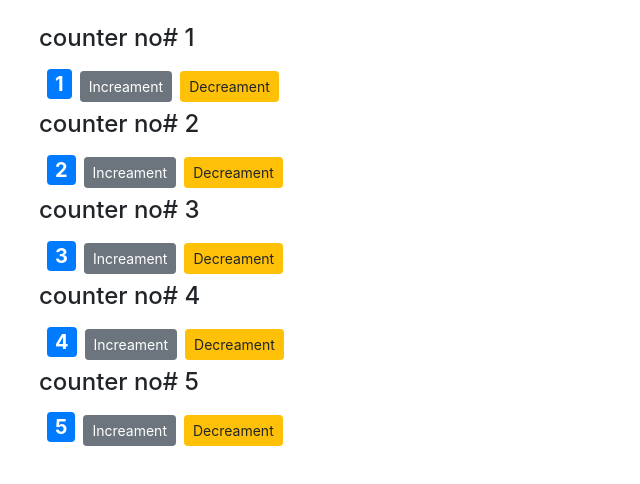
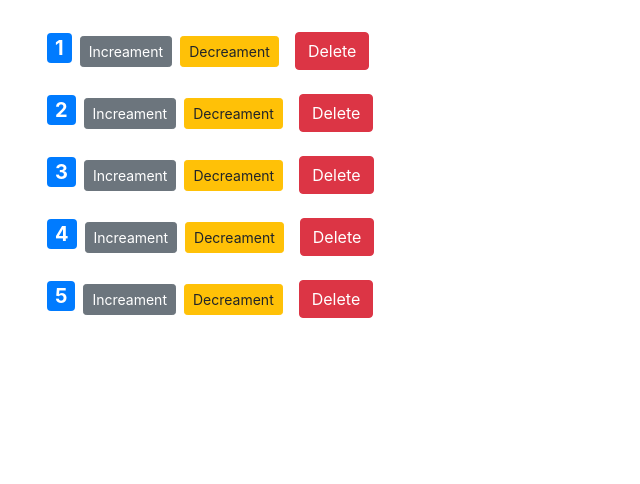
Before and after one commit to sameerasad/Vidly, a React (Create React App) app: page / in a window 1280 px wide. Shown: the top 484 px of the page, without its empty margins (0-640 px from the left). Built offline with nearby package versions, Linux system fonts and the light colour scheme.

Commit message:
raising and handling events

```diff
--- a/src/components/counter.jsx
+++ b/src/components/counter.jsx
@@ -53,6 +53,7 @@ const renderTags=()=>{
            <span style={{fontSize:20}} className={getBadgeClasses()} > {formatCount()}</span>
            <button className="btn btn-secondary btn-sm" onClick={()=>{Increament({id:1})}} >Increament</button>
            <button className="btn btn-warning m-2 btn-sm" onClick={()=>{Decreament({id:1})}} >Decreament</button>
+           <button className="btn btn-danger sm m-2"onClick={()=>{props.onDelete()}} >Delete</button>
 
         </div>
     )
--- a/src/components/counters.jsx
+++ b/src/components/counters.jsx
@@ -2,12 +2,24 @@ import React,{ useState} from 'react'
 import Counter from "./counter"
 
 export default function Counters() {
-const [counters, setCounters] = useState([{id:1,value:1},{id:2,value:2},{id:3,value:3},{id:4,value:4},{id:5,value:5}])
+const [counters, setCounters] = useState(
+  [
+  {id:1,value:1},
+  {id:2,value:2},
+  {id:3,value:3},
+  {id:4,value:4},
+  {id:5,value:5}
+])
 
-    return (
-        <div>
-          {counters.map(counter=><Counter key={counter.id} value={counter.value} ><h4>counter no# {counter.id}</h4></Counter>)}
+const handleDelete=(counter)=> {
+  console.log("event handler called")
 
-        </div>
-    )
 }
+
+   return (
+    <div>
+      {counters.map(counter=><Counter key={counter.id} value={counter.value} onDelete={()=>handleDelete(counter.id)} ></Counter>)}
+
+    </div>
+)
+}
```
